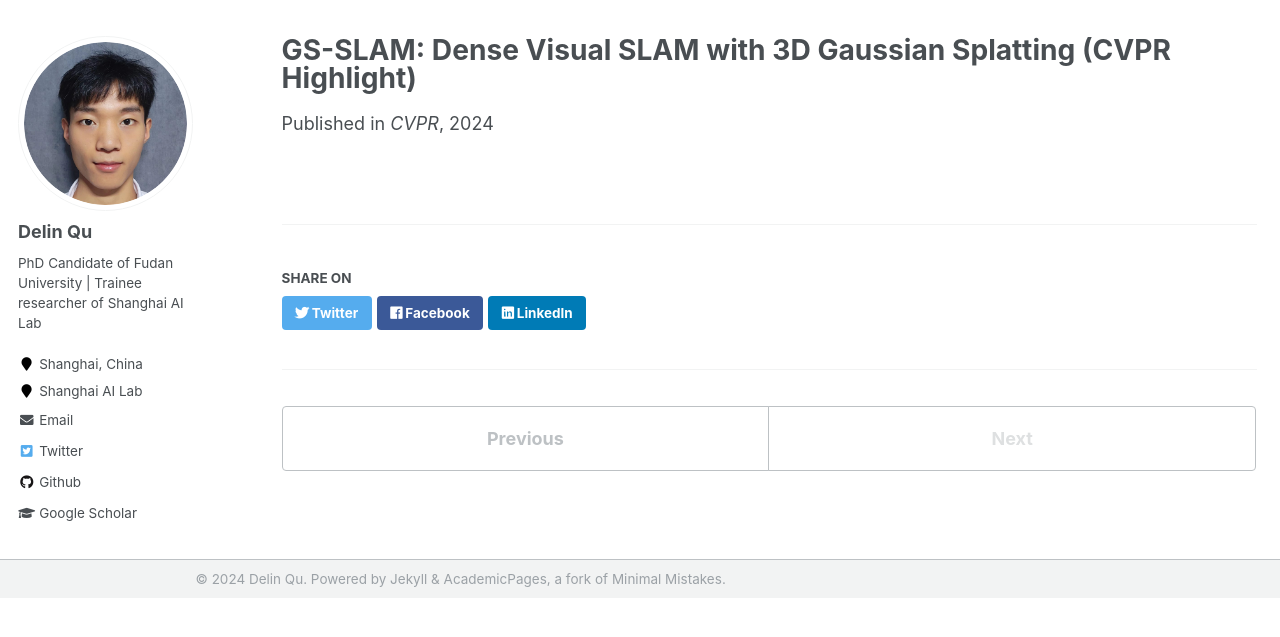
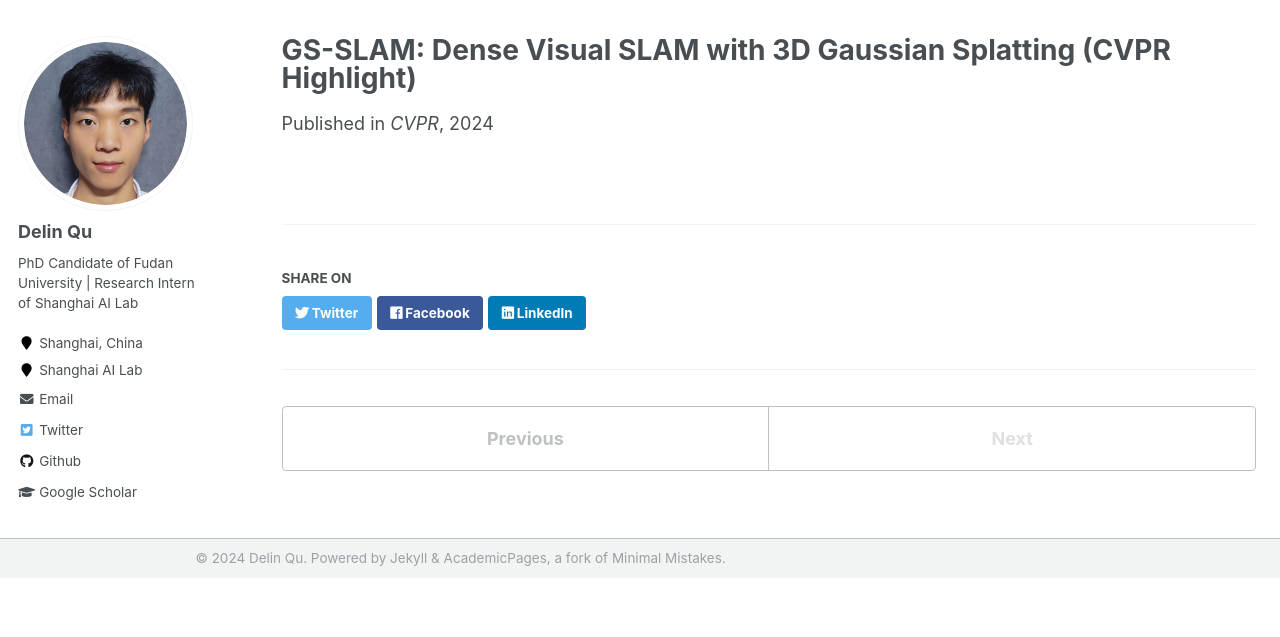
Before and after one commit to DelinQu/delinqu.github.io, a Jekyll site: the page built from _publications/2024-gsslam.md, in a window 1280 px wide. Shown: the top 637 px of the page. Built offline with Jekyll 4.4.1, drawn with Linux system fonts in a browser that asks for light colours.

Commit message:
add Research Intern

```diff
--- a/_config.yml
+++ b/_config.yml
@@ -10,7 +10,7 @@ locale                   : "en-US"
 title                    : "Delin Qu"
 title_separator          : "-"
 name                     : &name "Delin Qu"
-description              : &description "PhD Candidate of Fudan University | Trainee researcher of Shanghai AI Lab"
+description              : &description "PhD Candidate of Fudan University | Research Intern of Shanghai AI Lab"
 url                      : https://delinqu.github.io # the base hostname & protocol for your site e.g. "https://mmistakes.github.io"
 baseurl                  : "" # the subpath of your site, e.g. "/blog"
 repository               : "delinqu/delinqu.github.io"
@@ -82,7 +82,7 @@ analytics:
 author:
   name             : "Delin Qu"
   avatar           : "profile.png"
-  bio              : "PhD Candidate of Fudan University | Trainee researcher of Shanghai AI Lab"
+  bio              : "PhD Candidate of Fudan University | Research Intern of Shanghai AI Lab"
   location         : "Shanghai, China"
   employer         : "Shanghai AI Lab"
   pubmed           : #"https://www.ncbi.nlm.nih.gov/pubmed/?term=john+snow"
```
